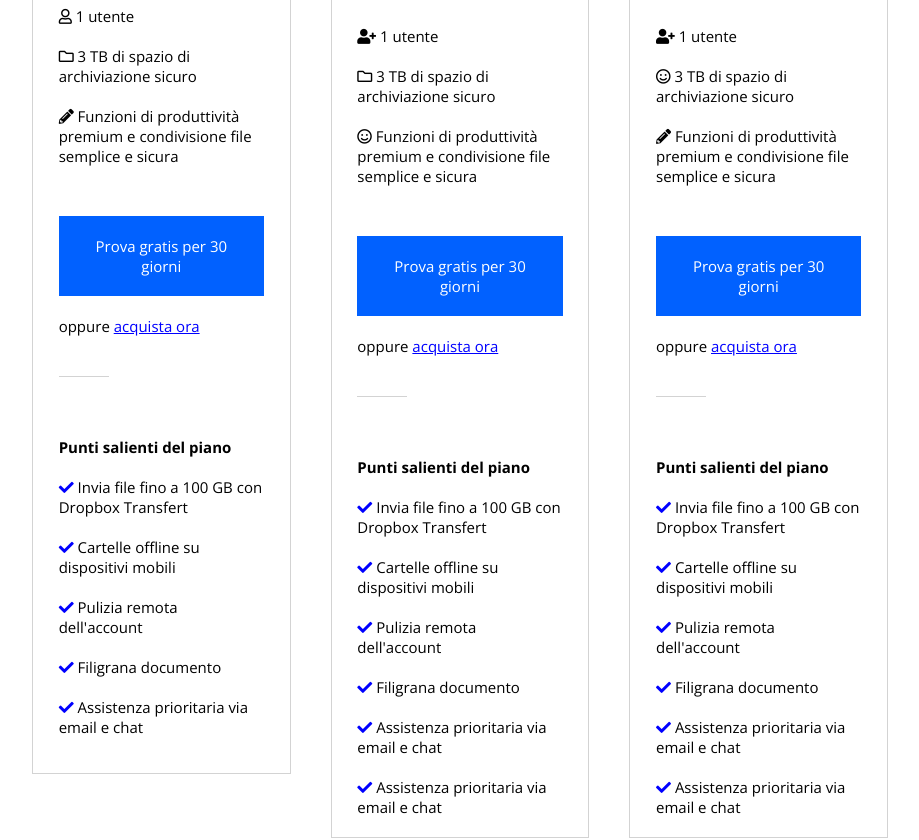
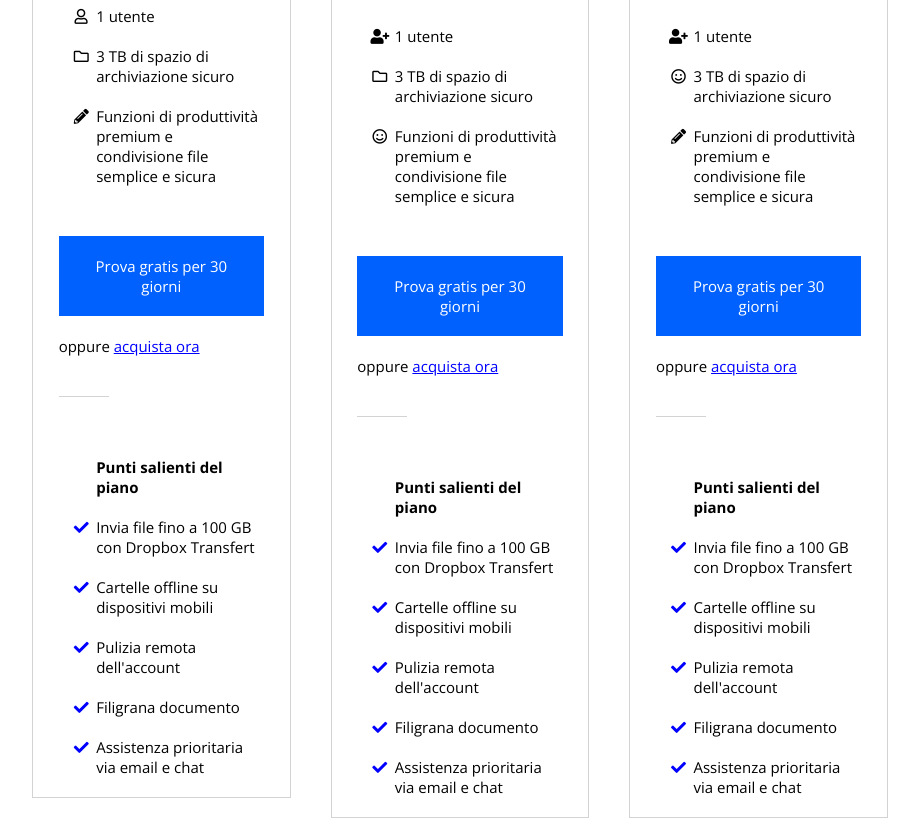
Before and after one commit to edoerco/htmlcss-dropbox, a plain HTML site: page index.html in a window 1280 px wide. Shown: the part 1540-2380 px from the top of the page, without its empty margins (160-1079 px from the left). Drawn offline with nearby package versions, Linux system fonts and the light colour scheme.

Commit message:
Dovute correzioni

```diff
--- a/css/style.css
+++ b/css/style.css
@@ -10,9 +10,13 @@ body {
 
 /* common */
 header {
+    position: fixed;
+    top: 0;
+    z-index: 999;
     width: 100%;
     height: 80px;
     line-height: 80px;
+    background-color: white;
 }
 
 .clearfix::after {
@@ -151,6 +155,7 @@ h3 {
 
 #log-in a {
     color: white;
+    line-height: 15px;
 }
 
 /*fine header sx */
@@ -164,6 +169,7 @@ h3 {
 }
 
 #container-jumbo {
+    margin-top: 80px;
     padding: 60px 0 0 0;
 }
 
@@ -222,6 +228,10 @@ h3 {
     border-radius: 50%;
     border: 1px solid lightgray;
     margin-right: 5px;
+}
+
+.circle-blu {
+    box-shadow: inset 0px 0px 0px 5px #000BFF;
 }
 
 .fake-text {
@@ -508,6 +518,7 @@ h3 {
     background-color: white;
     color: black;
     padding: 10px 60px;
+    display: inline-block;
 }
 /* fine start */
 /* faq */
@@ -530,9 +541,10 @@ h3 {
     border-bottom: 1px solid lightgray;
 }
 
-.container-domande span {
+.container-domande a {
     float: left;
     font-weight: 700;
+    color: black;
 }
 
 .container-domande i {
@@ -541,8 +553,8 @@ h3 {
     line-height: 80px;
 }
 /* fine faq */
-
 /*fine main  */
 
 /* footer */
+
 /*fine footer  */
--- a/index.html
+++ b/index.html
@@ -115,10 +115,10 @@
                             </div>
 
                             <div class="offerte-piano clearfix">
-                                <ul>
-                                    <li><i class="far fa-user"></i> 1 utente </li>
-                                    <li><i class="far fa-folder"></i> 3 TB di spazio di archiviazione sicuro</li>
-                                    <li><i class="fas fa-pencil-alt"></i> Funzioni di produttività premium e condivisione file semplice e sicura</li>
+                                <ul class="fa-ul">
+                                    <li><span class="fa-li"><i class="far fa-user"></i></span> 1 utente </li>
+                                    <li><span class="fa-li"><i class="far fa-folder"></i></span> 3 TB di spazio di archiviazione sicuro</li>
+                                    <li><span class="fa-li"><i class="fas fa-pencil-alt"></i></span> Funzioni di produttività premium e condivisione file semplice e sicura</li>
                                 </ul>
                             </div>
 
@@ -129,13 +129,13 @@
                             <p>oppure <a href="#">acquista ora</a></p>
                             <div class="line"></div>
                             <div class="vantaggi-piano">
-                                <ul>
+                                <ul class="fa-ul">
                                     <li><h4>Punti salienti del piano</h4></li>
-                                    <li><i class="fas fa-check"></i> Invia file fino a 100 GB con Dropbox Transfert</li>
-                                    <li><i class="fas fa-check"></i> Cartelle offline su dispositivi mobili</li>
-                                    <li><i class="fas fa-check"></i> Pulizia remota dell'account</li>
-                                    <li><i class="fas fa-check"></i> Filigrana documento</li>
-                                    <li><i class="fas fa-check"></i> Assistenza prioritaria via email e chat</li>
+                                    <li><span class="fa-li"><i class="fas fa-check"></i></span></i> Invia file fino a 100 GB con Dropbox Transfert</li>
+                                    <li><span class="fa-li"><i class="fas fa-check"></i></span></i> Cartelle offline su dispositivi mobili</li>
+                                    <li><span class="fa-li"><i class="fas fa-check"></i></span></i> Pulizia remota dell'account</li>
+                                    <li><span class="fa-li"><i class="fas fa-check"></i></span></i> Filigrana documento</li>
+                                    <li><span class="fa-li"><i class="fas fa-check"></i></span></i> Assistenza prioritaria via email e chat</li>
                                 </ul>
                             </div>
                         </div>
@@ -153,10 +153,10 @@
                             </div>
 
                             <div class="offerte-piano clearfix">
-                                <ul>
-                                    <li><i class="fas fa-user-plus"></i> 1 utente </li>
-                                    <li><i class="far fa-folder"></i> 3 TB di spazio di archiviazione sicuro</li>
-                                    <li><i class="far fa-smile"></i> Funzioni di produttività premium e condivisione file semplice e sicura</li>
+                                <ul class="fa-ul">
+                                    <li><span class="fa-li"><i class="fas fa-user-plus"></i></span> 1 utente </li>
+                                    <li><span class="fa-li"><i class="far fa-folder"></i></span> 3 TB di spazio di archiviazione sicuro</li>
+                                    <li><span class="fa-li"><i class="far fa-smile"></i></span> Funzioni di produttività premium e condivisione file semplice e sicura</li>
                                 </ul>
                             </div>
 
@@ -167,14 +167,13 @@
                             <p>oppure <a href="#">acquista ora</a></p>
                             <div class="line"></div>
                             <div class="vantaggi-piano">
-                                <ul>
+                                <ul class="fa-ul">
                                     <li><h4>Punti salienti del piano</h4></li>
-                                    <li><i class="fas fa-check"></i> Invia file fino a 100 GB con Dropbox Transfert</li>
-                                    <li><i class="fas fa-check"></i> Cartelle offline su dispositivi mobili</li>
-                                    <li><i class="fas fa-check"></i> Pulizia remota dell'account</li>
-                                    <li><i class="fas fa-check"></i> Filigrana documento</li>
-                                    <li><i class="fas fa-check"></i> Assistenza prioritaria via email e chat</li>
-                                    <li><i class="fas fa-check"></i> Assistenza prioritaria via email e chat</li>
+                                    <li><span class="fa-li"><i class="fas fa-check"></i></span></i> Invia file fino a 100 GB con Dropbox Transfert</li>
+                                    <li><span class="fa-li"><i class="fas fa-check"></i></span></i> Cartelle offline su dispositivi mobili</li>
+                                    <li><span class="fa-li"><i class="fas fa-check"></i></span></i> Pulizia remota dell'account</li>
+                                    <li><span class="fa-li"><i class="fas fa-check"></i></span></i> Filigrana documento</li>
+                                    <li><span class="fa-li"><i class="fas fa-check"></i></span></i> Assistenza prioritaria via email e chat</li>
                                 </ul>
                             </div>
                         </div>
@@ -192,10 +191,10 @@
                             </div>
 
                             <div class="offerte-piano clearfix">
-                                <ul>
-                                    <li><i class="fas fa-user-plus"></i> 1 utente </li>
-                                    <li><i class="far fa-smile"></i> 3 TB di spazio di archiviazione sicuro</li>
-                                    <li><i class="fas fa-pencil-alt"></i> Funzioni di produttività premium e condivisione file semplice e sicura</li>
+                                <ul class="fa-ul">
+                                    <li><span class="fa-li"><i class="fas fa-user-plus"></i></span> 1 utente </li>
+                                    <li><span class="fa-li"><i class="far fa-smile"></i></span></i> 3 TB di spazio di archiviazione sicuro</li>
+                                    <li><span class="fa-li"><i class="fas fa-pencil-alt"></i></span> Funzioni di produttività premium e condivisione file semplice e sicura</li>
                                 </ul>
                             </div>
 
@@ -206,14 +205,13 @@
                             <p>oppure <a href="#">acquista ora</a></p>
                             <div class="line"></div>
                             <div class="vantaggi-piano">
-                                <ul>
+                                <ul class="fa-ul">
                                     <li><h4>Punti salienti del piano</h4></li>
-                                    <li><i class="fas fa-check"></i> Invia file fino a 100 GB con Dropbox Transfert</li>
-                                    <li><i class="fas fa-check"></i> Cartelle offline su dispositivi mobili</li>
-                                    <li><i class="fas fa-check"></i> Pulizia remota dell'account</li>
-                                    <li><i class="fas fa-check"></i> Filigrana documento</li>
-                                    <li><i class="fas fa-check"></i> Assistenza prioritaria via email e chat</li>
-                                    <li><i class="fas fa-check"></i> Assistenza prioritaria via email e chat</li>
+                                    <li><span class="fa-li"><i class="fas fa-check"></i></span></i> Invia file fino a 100 GB con Dropbox Transfert</li>
+                                    <li><span class="fa-li"><i class="fas fa-check"></i></span></i> Cartelle offline su dispositivi mobili</li>
+                                    <li><span class="fa-li"><i class="fas fa-check"></i></span></i> Pulizia remota dell'account</li>
+                                    <li><span class="fa-li"><i class="fas fa-check"></i></span></i> Filigrana documento</li>
+                                    <li><span class="fa-li"><i class="fas fa-check"></i></span></i> Assistenza prioritaria via email e chat</li>
                                 </ul>
                             </div>
                         </div>
@@ -223,7 +221,7 @@
 
             <div class="container-piano2 w-70 clearfix">
                 <div class="titolo-business"><i class="far fa-building"></i> Team</div>
-                <div class="row-team w-90">
+                <div class="w-90">
                     <div class="text-team">
                         <h3>Enterprise</h3>
                         <h4>Contatta l'ufficio vendite per i prezzi</h4>
@@ -381,36 +379,54 @@
             <div class="container-faq w-70">
                 <h3>Domande frequenti</h3>
                 <div class="container-domande">
-                    <span>Qual è la differenza tra Dropbox Business Standard e Dropbox Business Advanced?</span>
+                    <span><a href="#"> Qual è la differenza tra Dropbox Business Standard e Dropbox Business Advanced?</a></span>
                     <i class="fas fa-chevron-down"></i>
                 </div>
 
                 <div class="container-domande">
-                    <span>Qual è la differenza tra Dropbox Business Standard e Dropbox Business Advanced?</span>
+                    <span><a href="#"> Qual è la differenza tra Dropbox Business Standard e Dropbox Business Advanced?</a></span>
                     <i class="fas fa-chevron-down"></i>
                 </div>
 
                 <div class="container-domande">
-                    <span>Qual è la differenza tra Dropbox Business Standard e Dropbox Business Advanced?</span>
+                    <span><a href="#"> Qual è la differenza tra Dropbox Business Standard e Dropbox Business Advanced?</a></span>
                     <i class="fas fa-chevron-down"></i>
                 </div>
 
                 <div class="container-domande">
-                    <span>Qual è la differenza tra Dropbox Business Standard e Dropbox Business Advanced?</span>
+                    <span><a href="#"> Qual è la differenza tra Dropbox Business Standard e Dropbox Business Advanced?</a></span>
                     <i class="fas fa-chevron-down"></i>
                 </div>
             </div>
         </section>
     <!-- fine faq -->
-
     </main>
     <!--fine main -->
 
 
      <!-- footer -->
      <footer>
-        <sectio></sectio>
-        <sectio></sectio>
+        <div class="container-footer">
+            <div class="col-footer">
+                <ul>
+                    <li><h4>Dropbox</h4></li>
+                    <li></li>
+                    <li></li>
+                    <li></li>
+                    <li></li>
+                    <li></li>
+                </ul>
+            </div>
+
+            <div></div>
+
+            <div></div>
+
+            <div></div>
+
+            <div></div>
+
+        </div>
      </footer>
      <!--fine footer -->
 
```
